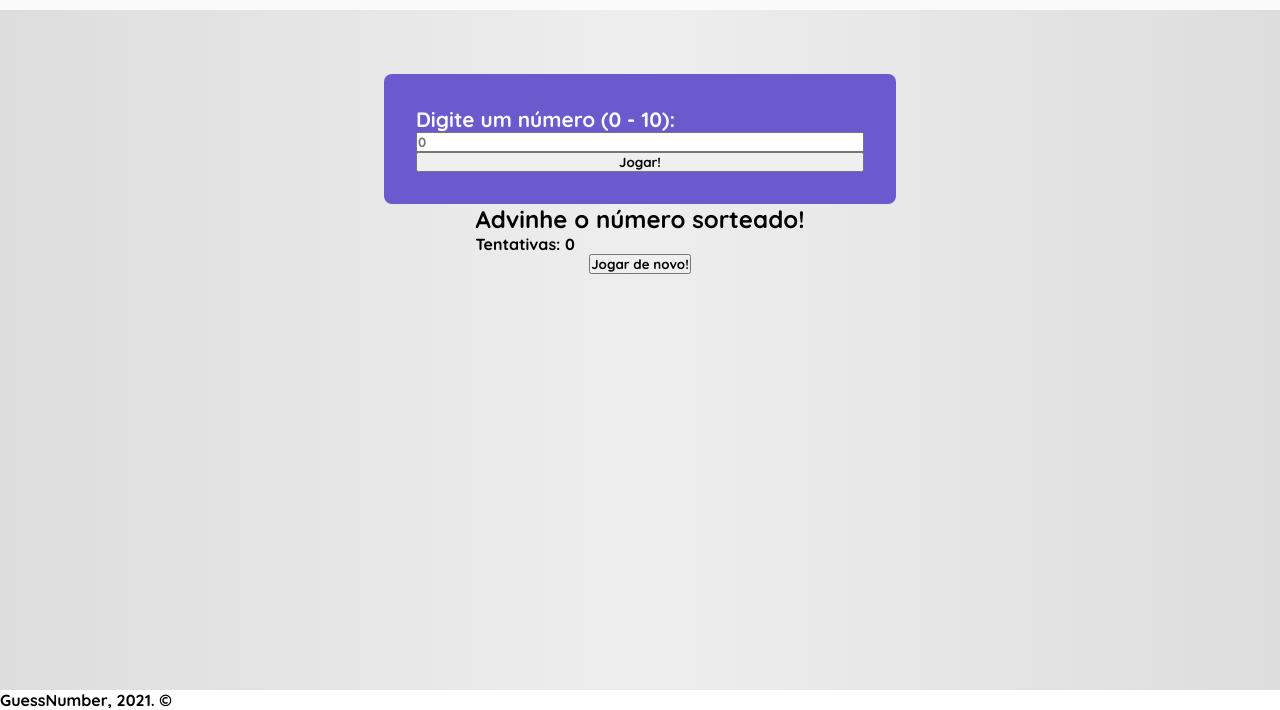
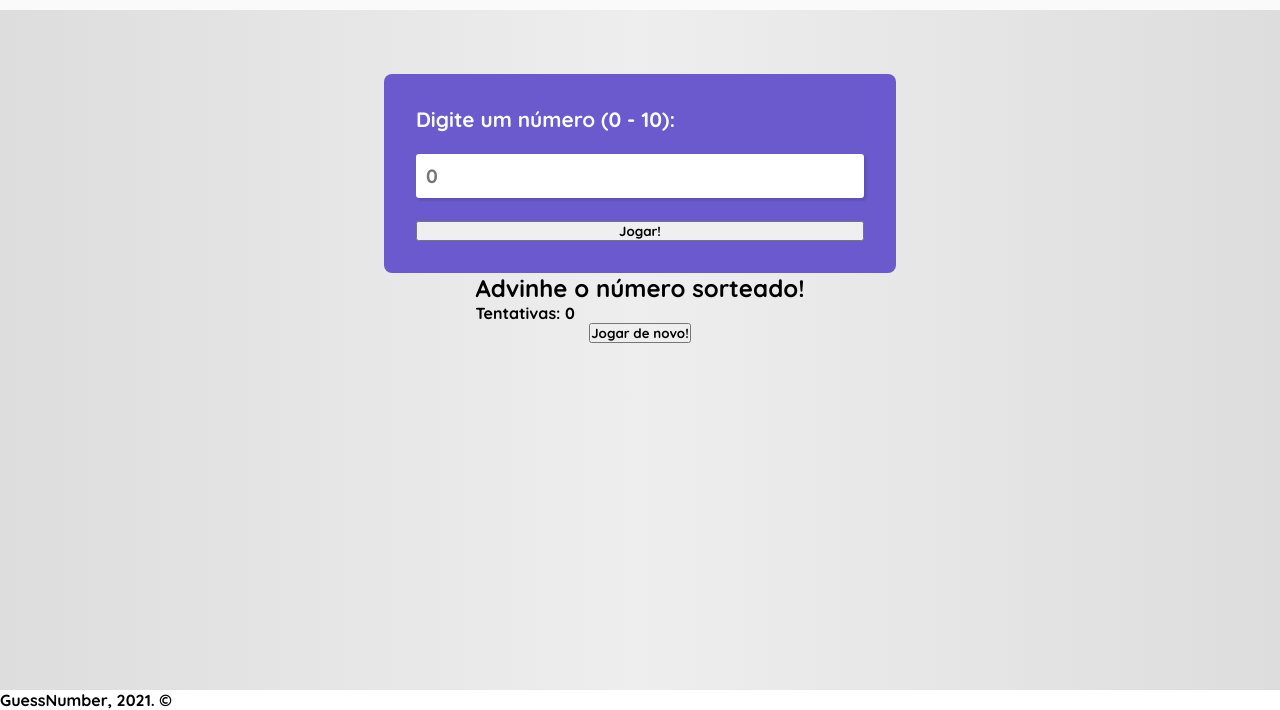
Before and after one commit to giovaneaguiar/Guess-Number, a plain HTML site: page index.html in a window 1280 px wide. Shown: the part 110-820 px from the top of the page. Drawn offline with Linux system fonts and the light colour scheme.

Commit message:
Estiliza Container Form Input.

```diff
--- a/css/styles.css
+++ b/css/styles.css
@@ -65,3 +65,18 @@ header h1 {
  font-size: 1.3rem;
  font-weight: 600;
 }
+
+.container form input {
+    border: 0;
+    outline: 0;
+    margin: 5% 0px;
+    padding: 10px;
+    font-size: 1.2em;
+    font-weight: 300;
+    border-radius: 0.2rem;
+    box-shadow: 2px 2px 2px 1px rgba(0, 0, 0, 0.1);
+}
+
+.container form input:focus {
+    box-shadow: inset 1px 2px 4px 2px rgba(0, 0, 0, 0.1);
+}
```
